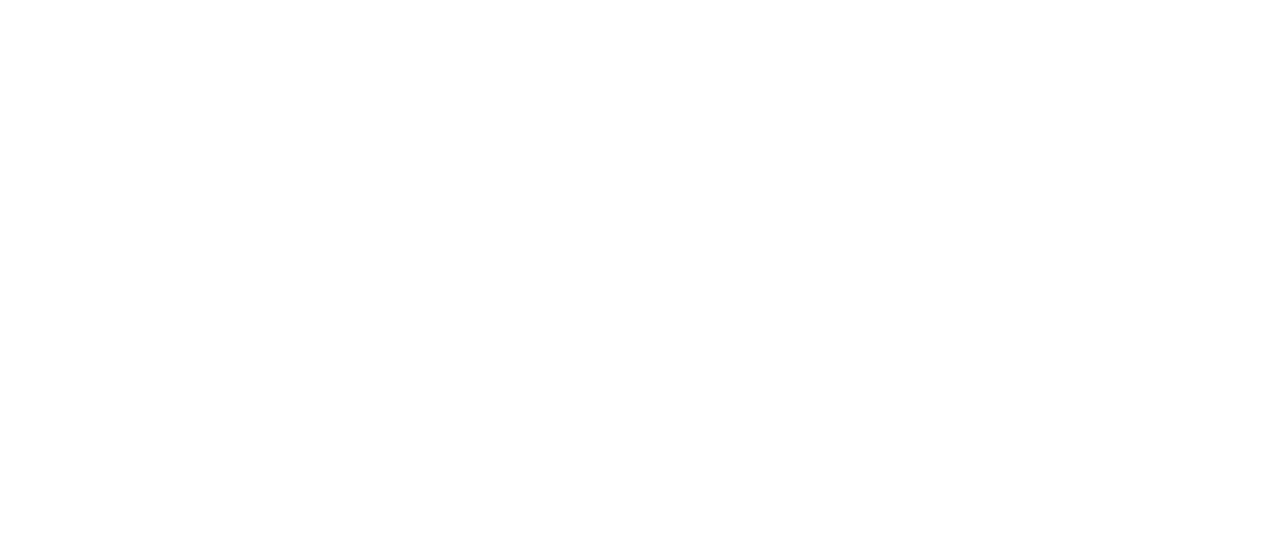
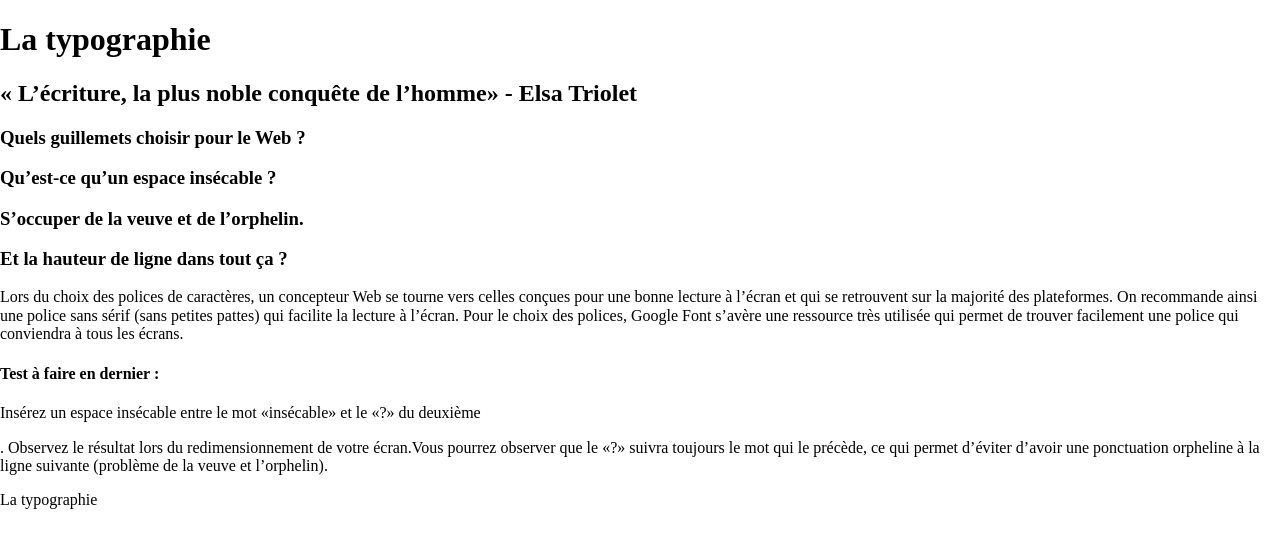
Before and after one commit to Fnart0/semaine04, a plain HTML site: page index.html in a window 1280 px wide. Drawn offline with Linux system fonts and the light colour scheme.

Commit message:
Sections html terminées

```diff
--- a/index.html
+++ b/index.html
@@ -23,5 +23,78 @@
 </head>
 <body>
 
+    <header>
+        <div class="wrapper">
+
+            <h1>La typographie</h1>
+
+        </div>
+    </header>
+
+
+    <section class="slogan">
+        <div class="wrapper">
+
+            <h2>« L’écriture, la plus noble conquête de l’homme» - Elsa Triolet</h2>
+
+        </div>
+    </section>
+
+
+    <section class="regles">
+        <div class="wrapper">
+
+            <article class="guillemets">
+
+                <h3>Quels guillemets choisir pour le Web ?</h3>
+            </article>
+
+
+            <article class="insecable">
+                <h3>Qu’est-ce qu’un espace insécable ?</h3>
+
+            </article>
+
+
+            <article class="veuve">
+
+                <h3>S’occuper de la veuve et de l’orphelin.</h3>
+            </article>
+
+
+            <article class="hauteur">
+                <h3>Et la hauteur de ligne dans tout ça ?</h3>
+
+            </article>
+
+        </div>
+    </section>
+
+
+    <section class="info">
+        <div class="wrapper">
+
+            <div class="para1">
+                <p>Lors du choix des polices de caractères, un concepteur Web se tourne vers celles conçues pour une bonne lecture à l’écran et qui se retrouvent sur la majorité des plateformes. On recommande ainsi une <span>police sans sérif</span> (sans petites pattes) qui facilite la lecture à l’écran. Pour le choix des polices, <span>Google Font</span> s’avère une ressource très utilisée qui permet de trouver facilement une police qui conviendra à tous les écrans.</p>
+            </div>
+
+            <div class="para2">
+                <h4>Test à faire en dernier :</h4>
+                <p>Insérez un espace insécable entre le mot «insécable» et le «?» du deuxième <article>. Observez le résultat lors du redimensionnement de votre écran.Vous pourrez observer que le «?» suivra toujours le mot qui le précède, ce qui permet d’éviter d’avoir une ponctuation orpheline à la ligne suivante (problème de la veuve et l’orphelin).</p>
+            </div>
+
+        </div>
+    </section>
+
+
+    <footer>
+        <div class="wrapper">
+
+            <span>La typographie</span>
+
+
+        </div>
+    </footer>
+
 </body>
 </html>
```
